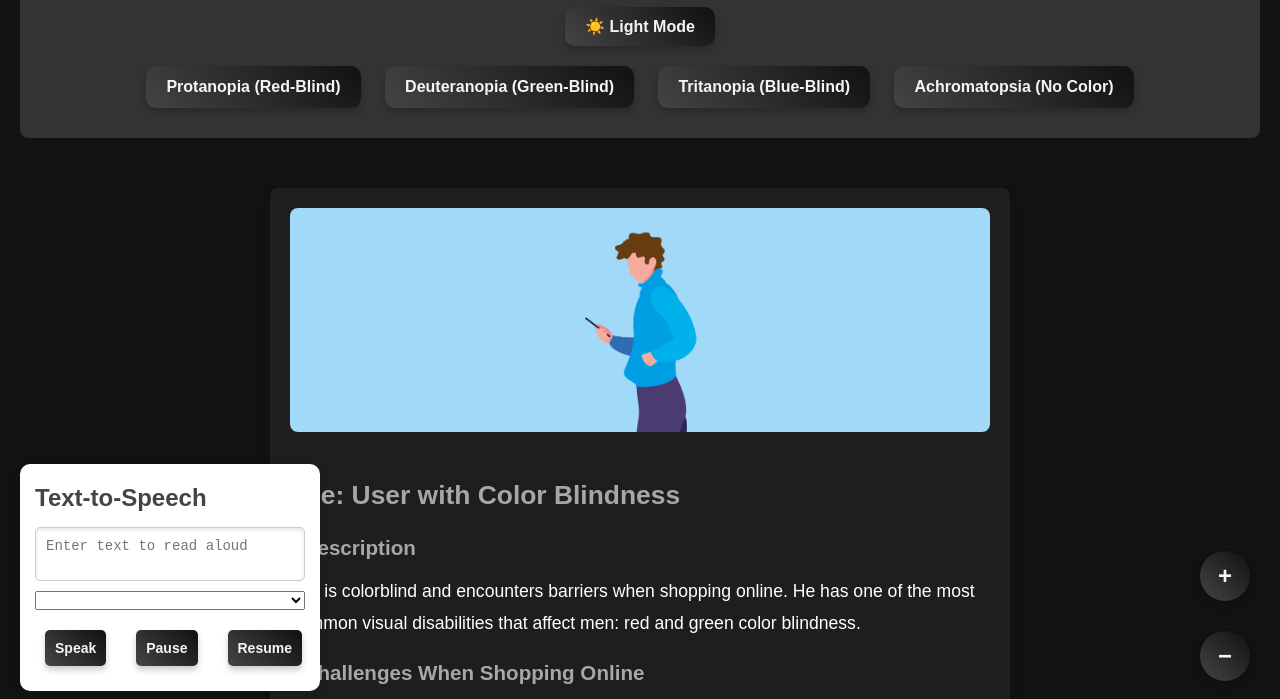
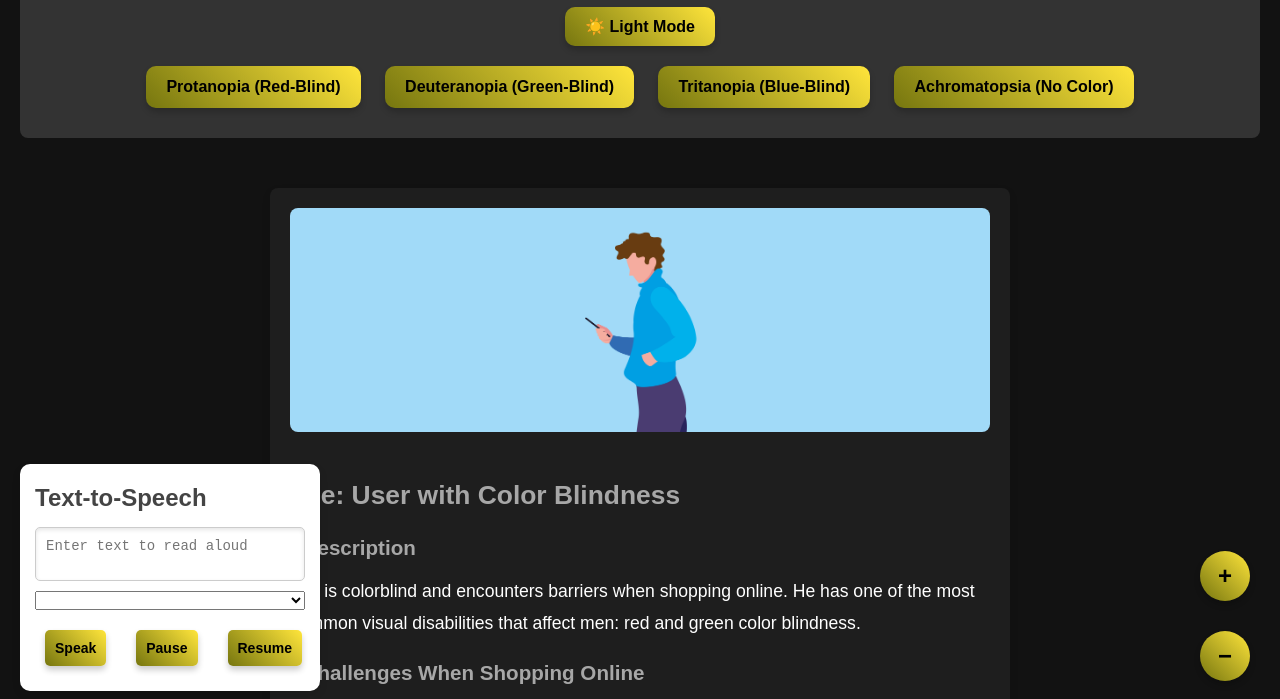
Before and after one commit to Hirvikallio/Individual-Assignment-1, a plain HTML site: page index.html in a window 1280 px wide. Both pictures are taken after a click on the button "🌙 Dark Mode". Shown: the part 89-788 px from the top of the page. Drawn offline with Linux system fonts and the light colour scheme.

Commit message:
Contraste

```diff
--- a/card.css
+++ b/card.css
@@ -272,8 +272,8 @@ body.dark-mode header {
 
 
 body.dark-mode button {
-    background: linear-gradient(45deg, #444, #111);
-    color: #f4f4f9;
+    background: linear-gradient(45deg, #76760f, #ffe53b);
+    color: #000000;
 }
 
 body.dark-mode button:hover {
@@ -282,7 +282,7 @@ body.dark-mode button:hover {
 
 
 body.dark-mode [data-speech]:hover {
-    background-color: rgba(199, 199, 199, 0.2);
+    background-color: rgba(255, 255, 101, 0.344);
     cursor: pointer;
     transition: background-color 0.3s ease;
 }
```
Also changed, not shown: index.html (+1 -0 lines).
